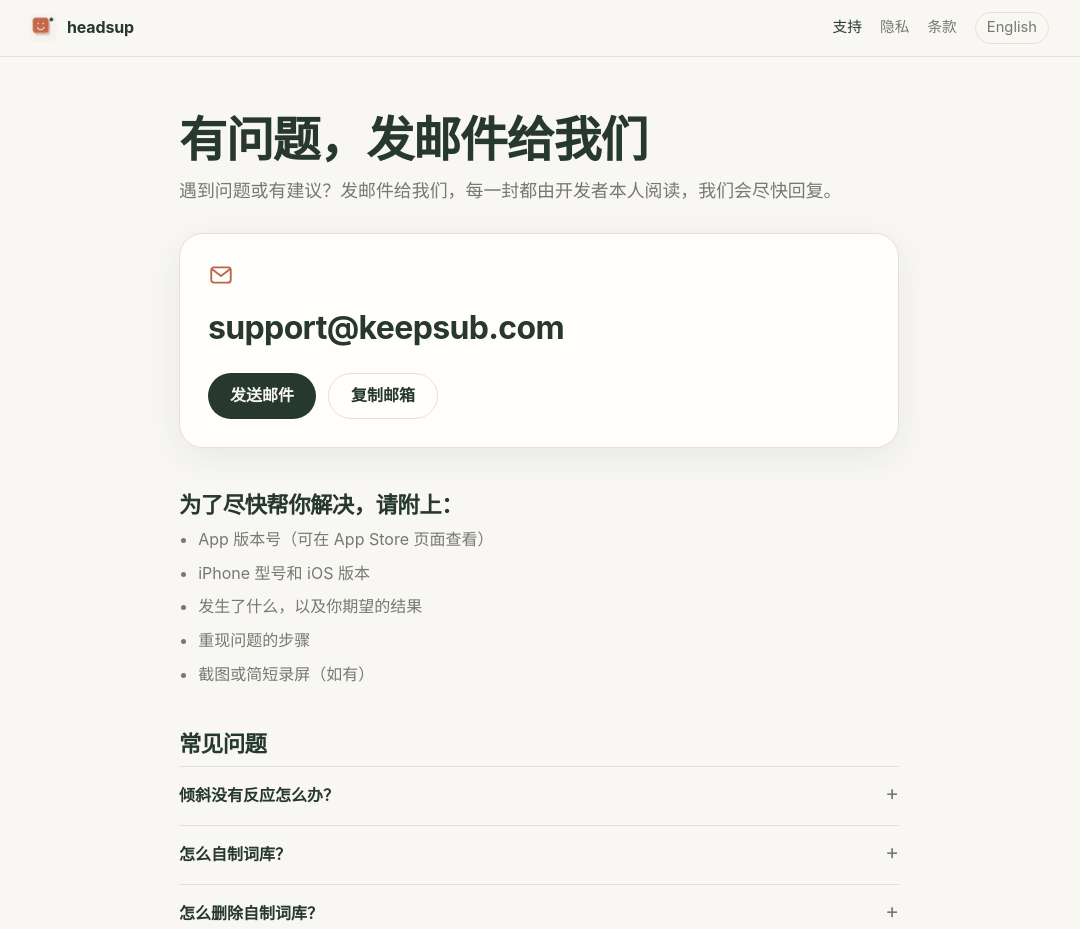
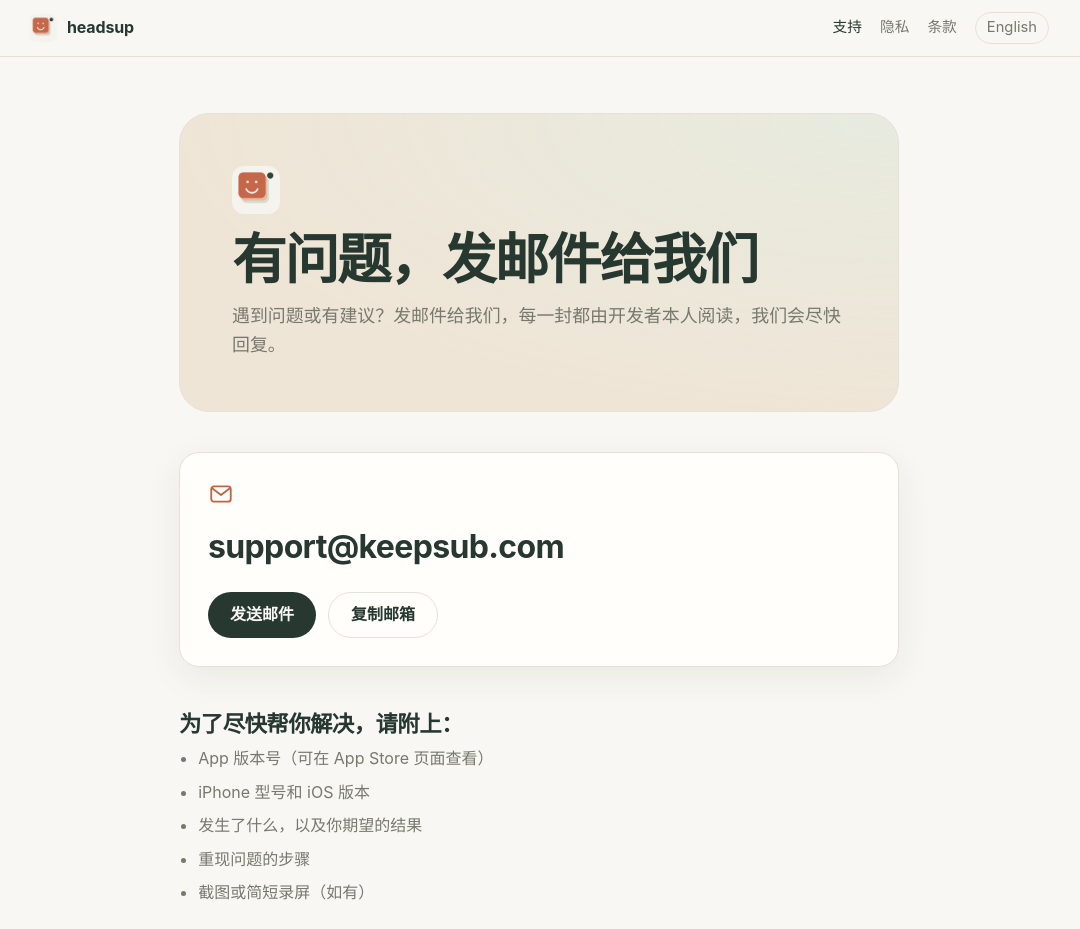
Before and after one commit to zergcsda/headsup-docs, a plain HTML site: page support_zh.html in a window 1280 px wide. Shown: the top 929 px of the page, without its empty margins (101-1181 px from the left). Drawn offline with Linux system fonts and the light colour scheme.

Commit message:
Match support and privacy pages to the homepage

```diff
--- /dev/null
+++ b/documents.css
@@ -0,0 +1,39 @@
+/* Support and privacy share the homepage's palette and card styling. */
+.product-document {
+  --document-border: var(--line);
+  --document-surface: var(--card);
+}
+.document-hero {
+  margin: 0 0 clamp(24px, 4vw, 40px);
+  padding: clamp(22px, 6vw, 52px);
+  border: 1px solid var(--document-border);
+  border-radius: clamp(20px, 4vw, 30px);
+  background: radial-gradient(ellipse at top right, var(--sage), transparent 72%), var(--sand);
+}
+.document-hero img {
+  display: block;
+  width: 48px;
+  height: 48px;
+  border-radius: 12px;
+  margin: 0 0 16px;
+}
+.product-document .document-hero h1 {
+  font-size: clamp(1.8rem, 5vw, 3.4rem);
+  line-height: 1.1;
+  letter-spacing: -.035em;
+  margin: 0;
+}
+.product-document .document-hero p {
+  max-width: 58ch;
+  margin: 12px 0 0;
+}
+.product-document :is(.summary, .mailcard, .card, .label, .faq) {
+  background: var(--document-surface);
+  border: 1px solid var(--document-border);
+  border-radius: 20px;
+}
+.product-document .faq { padding: 0 clamp(16px, 4vw, 26px); }
+.product-document .faq details:first-child { border-top: 0; }
+.product-document :is(h2, section[id]) { scroll-margin-top: 76px; }
+.product-document a { overflow-wrap: anywhere; }
+.product-document :focus-visible { outline: 2px solid var(--accent); outline-offset: 4px; }
--- a/support_zh.html
+++ b/support_zh.html
@@ -17,16 +17,17 @@
 <link rel="icon" href="app-icon.png">
 <link rel="apple-touch-icon" href="app-icon.png">
 <link rel="stylesheet" href="style.css">
+<link rel="stylesheet" href="documents.css?v=1">
 </head>
-<body>
+<body class="product-document">
 <nav class="top"><div class="wrap">
 <a class="brand" href="index_zh.html"><img src="app-icon.png" alt="">headsup</a>
-<div class="links"><a href="support_zh.html" class="on">支持</a><a href="privacy_zh.html">隐私</a><a href="terms_zh.html" class="hide-s">条款</a><a class="lang" href="support.html" lang="en">English</a></div>
+<div class="links"><a href="support_zh.html" class="on" aria-current="page">支持</a><a href="privacy_zh.html">隐私</a><a href="terms_zh.html" class="hide-s">条款</a><a class="lang" href="support.html" lang="en">English</a></div>
 </div></nav>
 <main class="wrap narrow doc">
-<h1>有问题，发邮件给我们</h1><p class="date" style="font-size:1.12rem">遇到问题或有建议？发邮件给我们，每一封都由开发者本人阅读，我们会尽快回复。</p>
+<div class="document-hero"><img src="app-icon.png" alt="" width="48" height="48"><h1>有问题，发邮件给我们</h1><p class="date" style="font-size:1.12rem">遇到问题或有建议？发邮件给我们，每一封都由开发者本人阅读，我们会尽快回复。</p></div>
 <div class="mailcard"><svg class="ic" width="26" height="26" viewBox="0 0 24 24" fill="none" stroke="currentColor" stroke-width="1.7" stroke-linecap="round" stroke-linejoin="round" aria-hidden="true"><rect x="3" y="5" width="18" height="14" rx="2.5"/><path d="M3.5 6.5l8.5 6.5 8.5-6.5"/></svg><div class="addr"><a href="mailto:support@keepsub.com">support@keepsub.com</a></div>
-<div class="actions"><a class="btn primary" href="mailto:support@keepsub.com?subject=%E6%8A%AC%E5%A4%B4%E6%9C%89%E6%88%8F%20%E6%8A%80%E6%9C%AF%E6%94%AF%E6%8C%81&amp;body=App%EF%BC%9A%E6%8A%AC%E5%A4%B4%E6%9C%89%E6%88%8F%0AApp%20%E7%89%88%E6%9C%AC%EF%BC%9A%0A%E8%AE%BE%E5%A4%87%E5%9E%8B%E5%8F%B7%EF%BC%9A%0AiOS%20%E7%89%88%E6%9C%AC%EF%BC%9A%0A%0A%E9%97%AE%E9%A2%98%E6%8F%8F%E8%BF%B0%EF%BC%9A%0A%0A%E9%87%8D%E7%8E%B0%E6%AD%A5%E9%AA%A4%EF%BC%9A%0A1.%0A2.%0A3.%0A">发送邮件</a><button class="btn ghost" id="copy" type="button">复制邮箱</button></div></div>
+<div class="actions"><a class="btn primary" href="mailto:support@keepsub.com?subject=headsup%20%E6%8A%80%E6%9C%AF%E6%94%AF%E6%8C%81&amp;body=App%EF%BC%9Aheadsup%0AApp%20%E7%89%88%E6%9C%AC%EF%BC%9A%0A%E8%AE%BE%E5%A4%87%E5%9E%8B%E5%8F%B7%EF%BC%9A%0AiOS%20%E7%89%88%E6%9C%AC%EF%BC%9A%0A%0A%E9%97%AE%E9%A2%98%E6%8F%8F%E8%BF%B0%EF%BC%9A%0A%0A%E9%87%8D%E7%8E%B0%E6%AD%A5%E9%AA%A4%EF%BC%9A%0A1.%0A2.%0A3.%0A">发送邮件</a><button class="btn ghost" id="copy" type="button">复制邮箱</button></div></div>
 <h2>为了尽快帮你解决，请附上：</h2><ul><li>App 版本号（可在 App Store 页面查看）</li><li>iPhone 型号和 iOS 版本</li><li>发生了什么，以及你期望的结果</li><li>重现问题的步骤</li><li>截图或简短录屏（如有）</li></ul>
 <h2>常见问题</h2><div class="faq"><details><summary>倾斜没有反应怎么办？</summary><p>回合开始时，把手机横过来举在额头前，保持稳定片刻，让它完成校准。每张卡之间，先把手机回到正中位置再倾斜。如果倾斜仍然不灵敏，可以点击<strong>使用按钮开始</strong>，改用屏幕上的猜对和跳过按钮。</p></details><details><summary>怎么自制词库？</summary><p>进入<strong>我的词库</strong>标签页，点击<strong>创建词库</strong>，起个名字，每行输入一个词。词库会保存在你的 iPhone 上。</p></details><details><summary>怎么删除自制词库？</summary><p>在<strong>我的词库</strong>标签页中，点击要删除的词库上的垃圾桶图标。</p></details><details><summary>怎么切换语言？</summary><p>headsup默认跟随系统语言。如需更换，打开<strong>设置 &gt; 语言</strong>，选择英文、简体中文或繁体中文。</p></details><details><summary>怎么关闭音效或触感？</summary><p>打开<strong>设置</strong>，关闭<strong>游戏音效</strong>或<strong>轻触反馈</strong>即可。</p></details><details><summary>离开 App 后回合暂停了。</summary><p>这是为了不浪费你的时间。回来后点击<strong>继续这一局</strong>接着玩，或点击<strong>结束本局</strong>查看本局回顾。</p></details><details><summary>需要恢复购买吗？</summary><p>不需要。headsup是付费下载的 App，没有 App 内购买。换新 iPhone 后，用同一个 Apple 账户从 App Store 重新下载即可，无需再次付费。</p></details><details><summary>如何申请退款？</summary><p>退款由 Apple 处理，请访问 <a href="https://reportaproblem.apple.com">reportaproblem.apple.com</a>。</p></details></div>
 </main>
```
Also changed, not shown: privacy.html (+4 -3 lines), privacy_zh.html (+4 -3 lines), support.html (+5 -4 lines).
